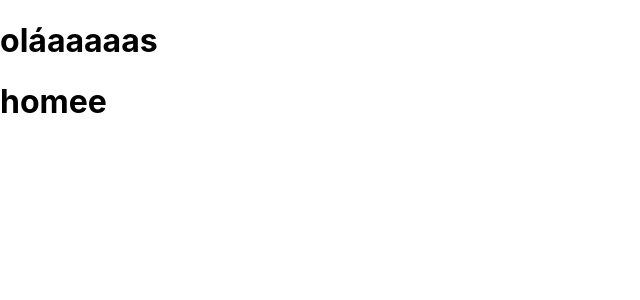
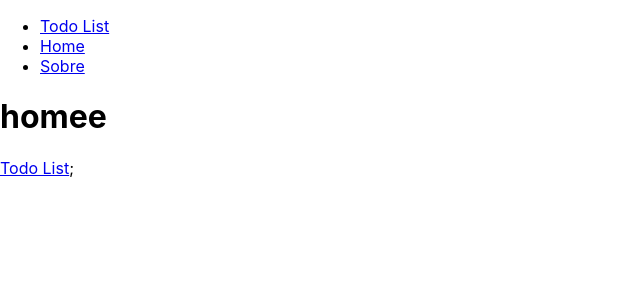
Before and after one commit to victor-magaldi/TodoList, a React (Create React App) app: page / in a window 1280 px wide. Shown: the top 300 px of the page, without its empty margins (0-640 px from the left). Built offline with nearby package versions, Linux system fonts and the light colour scheme.

Commit message:
criando links do Header com react-router-dom

```diff
--- a/src/App.js
+++ b/src/App.js
@@ -1,5 +1,4 @@
 import React, { Component } from "react";
-import Header from "./components/Header";
 
 import Routes from "./routes";
 
@@ -7,8 +6,7 @@ class App extends Component {
   render() {
     return (
       <div>
-        <Header />
-        <Routes />
+        <Routes></Routes>
       </div>
     );
   }
--- a/src/components/Header/index.jsx
+++ b/src/components/Header/index.jsx
@@ -1,4 +1,5 @@
 import React, { Component } from "react";
+import { Link } from "react-router-dom";
 
 class Header extends Component {
   constructor(props) {
@@ -9,7 +10,17 @@ class Header extends Component {
     return (
       <div>
         <header>
-          <h1>oláaaaaas</h1>
+          <ul>
+            <li>
+              <Link to="/todo-list">Todo List</Link>
+            </li>
+            <li>
+              <Link to="/">Home</Link>
+            </li>
+            <li>
+              <Link to="/sobre">Sobre</Link>
+            </li>
+          </ul>
         </header>
       </div>
     );
--- a/src/pages/Home.jsx
+++ b/src/pages/Home.jsx
@@ -1,4 +1,5 @@
 import React, { Component } from "react";
+import { Link } from "react-router-dom";
 
 class Home extends Component {
   constructor(props) {
@@ -6,7 +7,12 @@ class Home extends Component {
     this.state = {};
   }
   render() {
-    return <h1>homee</h1>;
+    return (
+      <div>
+        <h1>homee</h1>
+        <Link to="/todo-list">Todo List</Link>;
+      </div>
+    );
   }
 }
 
--- a/src/routes.js
+++ b/src/routes.js
@@ -5,9 +5,13 @@ import Home from "./pages/Home";
 import Sobre from "./pages/Sobre";
 import Todolist from "./components/TodoList";
 
-const Routes = () => {
+import Header from "./components/Header";
+
+const Routes = ({ children }) => {
+  console.log(children);
   return (
     <BrowserRouter>
+      <Header></Header>
       <Switch>
         {/* o exact vai garantir que home seja acessada só quando for exatamento o path */}
         <Route exact path="/" component={Home} />
```
